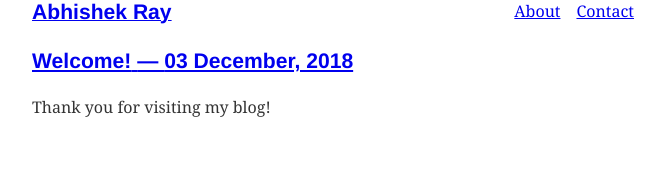
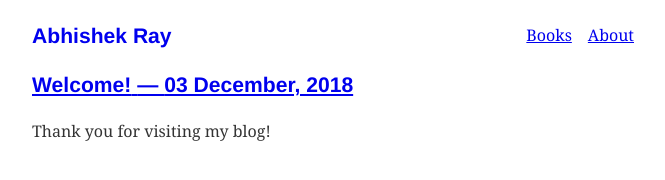
Before and after one commit to abhishekray07/abhishekray, a Gatsby site: page / in a window 1280 px wide. Shown: the whole page, without its empty margins (299-964 px from the left). Built offline with nearby package versions, Linux system fonts and the light colour scheme; Gatsby itself is replaced by a stand-in of ours; some packages are replaced by stand-ins of ours.

Commit message:
Formatting changes

```diff
--- a/src/components/layout.js
+++ b/src/components/layout.js
@@ -21,15 +21,15 @@ export default ({ children }) => (
     }
     render={data => (
       <div style={{ margin: `0 auto`, maxWidth: 650, padding: `0 1rem` }}>
-        <header style={{ marginBottom: `1.5rem` }}>
-          <Link to="/" style={{ textShadow: `none`, backgroundImage: `none` }}>
+        <header style={{ marginTop: `1.5rem`, marginBottom: `1.5rem` }}>
+          <Link to="/" style={{ textShadow: `none`, backgroundImage: `none`, textDecoration: `none` }}>
             <h3 style={{ display: `inline` }}>
               {data.site.siteMetadata.title}
             </h3>
           </Link>
           <ul style={{ listStyle: `none`, float: `right` }}>
+            <ListLink to="/books/">Books</ListLink>
             <ListLink to="/about/">About</ListLink>
-            <ListLink to="/contact/">Contact</ListLink>
           </ul>
         </header>
         {children}
```
